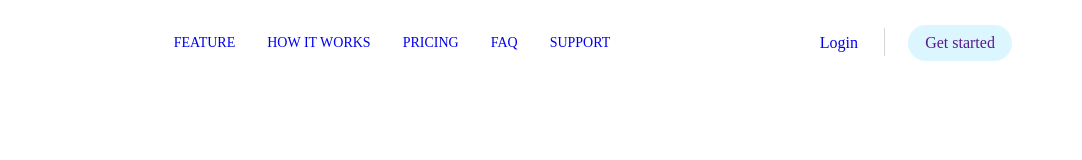
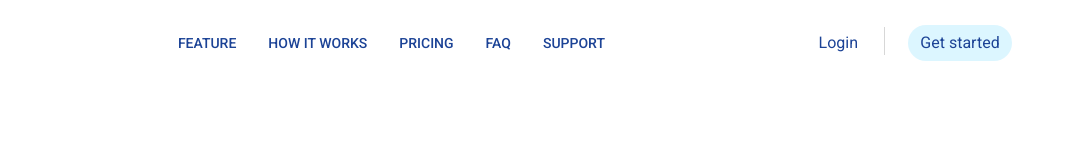
Before and after one commit to afmssrahi/MIYN-test-task, a plain HTML site: page index.html in a window 1280 px wide. Shown: the full height of the page, 198-1280 px from the left. Drawn offline with Linux system fonts and the light colour scheme.

Commit message:
color change

```diff
--- a/css/style.css
+++ b/css/style.css
@@ -1,3 +1,5 @@
+@import url('https://fonts.googleapis.com/css2?family=Roboto:wght@300;400;500&display=swap');
+
 /* some reset */
 * {
 	margin: 0;
@@ -11,6 +13,11 @@ ul {
 
 a {
 	text-decoration: none;
+	color: #1c4396;
+}
+
+body {
+	font-family: 'Roboto', sans-serif;
 }
 
 /* common style */
```
